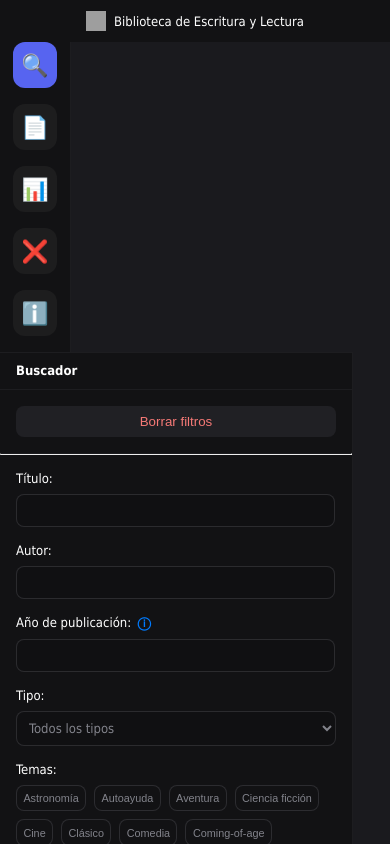
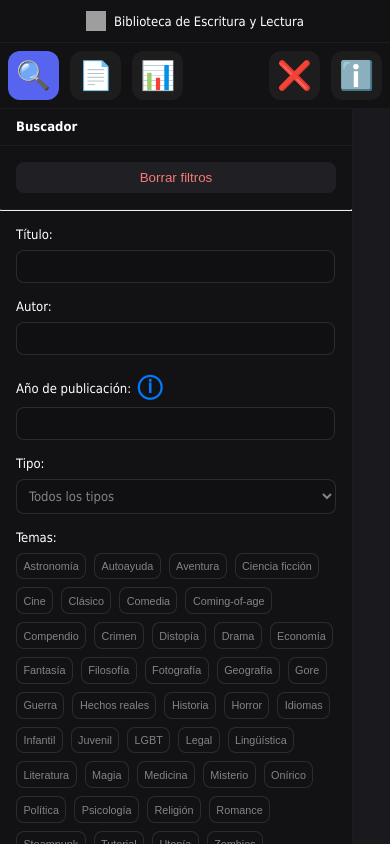
Before and after one commit to EscrituraYLectura/biblioteca, a Next.js app: page /buscador in a window 390 px wide. Shown: the top 844 px of the page. Built offline with nearby package versions, Linux system fonts and the light colour scheme; grey boxes are pictures that could not be loaded; a web font is replaced by a local one.

Commit message:
Update some styles to mobiles

```diff
--- a/styles/components/navbar.module.scss
+++ b/styles/components/navbar.module.scss
@@ -1,3 +1,5 @@
+// Estilos por defecto
+
 .navbar {
     width: 70px;
     background-color: #121214;
@@ -6,16 +8,6 @@
     flex-direction: column;
     overflow-y: auto;
     justify-content: space-between;
-
-    .navbar_pages {
-        display: flex;
-        flex-direction: column;
-    }
-
-    .navbar_info {
-        display: flex;
-        flex-direction: column;
-    }
 
     ul {
         margin: 0;
@@ -96,3 +88,29 @@
 .error_asterisk {
     color: red;
 }
+
+// Estilos para teléfonos
+
+@media (max-width: 768px) {
+    .navbar {
+        flex-direction: row;
+        width: 100%;
+        height: auto;
+        border-right: none;
+
+        ul {
+            display: flex;
+            flex-direction: row;
+            justify-content: space-around;
+            padding: 0.5rem;
+            gap: 0.7rem;
+
+            li {
+                font-size: 28px;
+                margin-bottom: 0;
+                height: auto;
+                padding: 0.5rem;
+            }
+        }
+    }
+}
--- a/styles/components/tooltip.module.scss
+++ b/styles/components/tooltip.module.scss
@@ -33,3 +33,11 @@
     opacity: 1;
     pointer-events: auto;
 }
+
+// Estilos para teléfonos
+
+@media (max-width: 768px) {
+    .tooltip {
+        font-size: 24px;
+    }
+}
--- a/styles/components/topbar.module.scss
+++ b/styles/components/topbar.module.scss
@@ -8,3 +8,11 @@
     align-items: center;
     height: 5vh;
 }
+
+// Estilos para teléfonos
+
+@media (max-width: 768px) {
+    .topbar {
+        border-bottom: 1px solid #6d6e771f;
+    }
+}
--- a/styles/global.scss
+++ b/styles/global.scss
@@ -112,27 +112,6 @@ textarea {
         padding: 0.5rem;
     }
 
-    .navbar {
-        flex-direction: row;
-        width: 100%;
-        height: auto;
-        border-right: none;
-        border-bottom: 1px solid #6d6e771f;
-
-        ul {
-            display: flex;
-            flex-direction: row;
-            justify-content: space-around;
-            padding: 0.5rem;
-
-            li {
-                font-size: 1.5rem;
-                margin-bottom: 0;
-                height: auto;
-            }
-        }
-    }
-
     .contenedor {
         flex-direction: column;
         height: auto;
```
